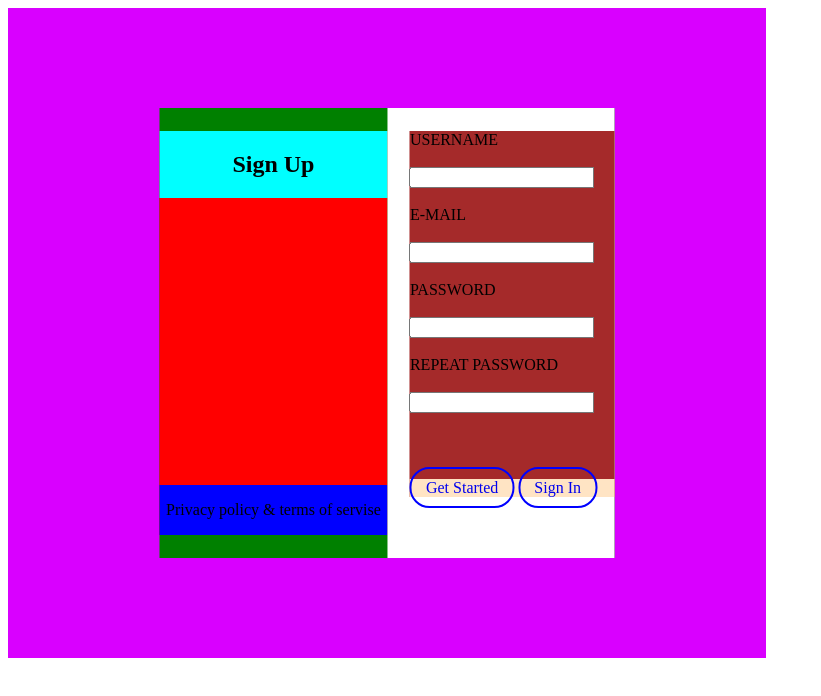
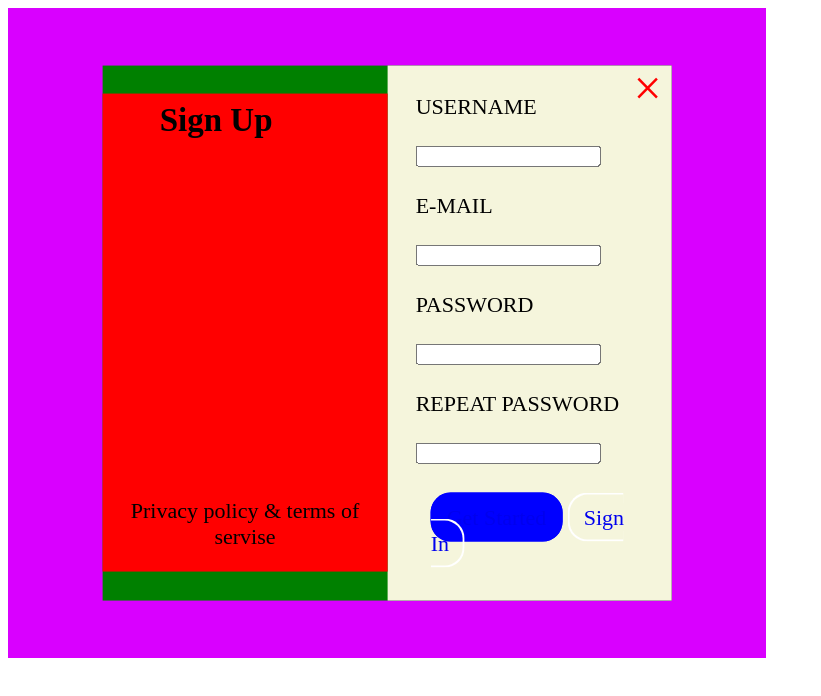
Before and after one commit to tomaskls/pirmi-dizainai-signup, a website: page index.html in a window 1280 px wide. Shown: the whole page, without its empty margins (0-821 px from the left). Drawn offline with Linux system fonts and the light colour scheme.

Commit message:
form done

```diff
--- a/index.html
+++ b/index.html
@@ -18,6 +18,7 @@
             </div>
         </section>
         <section class="data">
+            <a class="close" chref="#">&times;</a>
             <div class="form-div">
                 <form class="form" action="#">
                     <label for="">USERNAME</label><br>
@@ -27,7 +28,7 @@
                     <label for="pwd">PASSWORD</label><br>
                     <input type="password"><br>
                     <label for="pwd">REPEAT PASSWORD</label><br>
-                    <input type="password"><br><br>
+                    <input type="password"><br>
                     <div class="zalia">
                         <a class="link linkg" href="#">Get Started</a>
                         <a class="link links" href="#">Sign In</a>
--- a/main.css
+++ b/main.css
@@ -9,13 +9,13 @@
     justify-content: space-between;
     flex-wrap: wrap;
     position: relative;
-
+    font-size: 22px;
 
 }
 .main-section{
     background-color: green;
-    width: 60%;
-    height: 450px;
+    width: 75%;
+
     position: absolute;
     top: 50%;
     left: 50%;
@@ -39,18 +39,30 @@
     margin-top: 5%;
     margin-bottom: 5%;
     background-color: red;
+    position: relative;
+}
+.sign > h2{
 
+    margin: 0;
+    line-height: 100%;
+    position: absolute;
+    top: 2%;
+    left:20%;
+    transform:translate();
 
 }
-.sign{
-    background-color: aqua;
+
+.data{
+    background-color: beige;
+    width: 50%;
 }
-.privacy{
-    background-color: blue;
-}
-.data{
-    background-color: white;
-    width: 50%;
+.close{
+    color: red;
+    font-size: 50px;
+    line-height: 0.5em;
+    position: absolute;
+    top: 10px;
+    right: 10px;
 }
 label, input{
     display: block;
@@ -58,12 +70,7 @@ label, input{
 
 }
 .form-div{
-background-color: aqua;
-margin-left: 10%;
-margin-top: 10%;
-}
-.form{
-    background-color: brown;
+margin: 10%;
 
 }
 .link{
@@ -76,14 +83,20 @@ margin-top: 10%;
     border: 2px solid blue;
     border-radius: 20px;
     padding: 10px 14px;
+    background-color: blue;
 
 }
 .links{
+    border: 2px solid white;
+    border-radius: 20px;
+    padding: 10px 14px;
+}
+.links:hover{
     border: 2px solid blue;
     border-radius: 20px;
     padding: 10px 14px;
+    background-color: blue;
 }
 .zalia{
-    background-color: bisque;
-    margin-top: 30px;
+padding:  15px;
 }
```
Also changed, not shown: sign.png (added), 1 other file.
